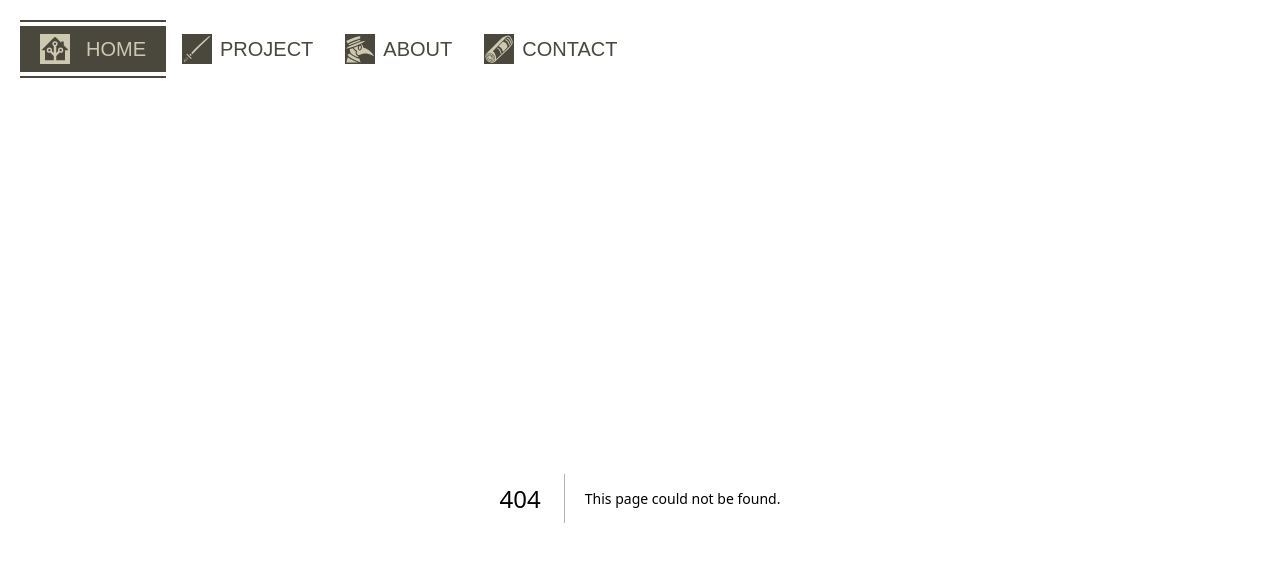
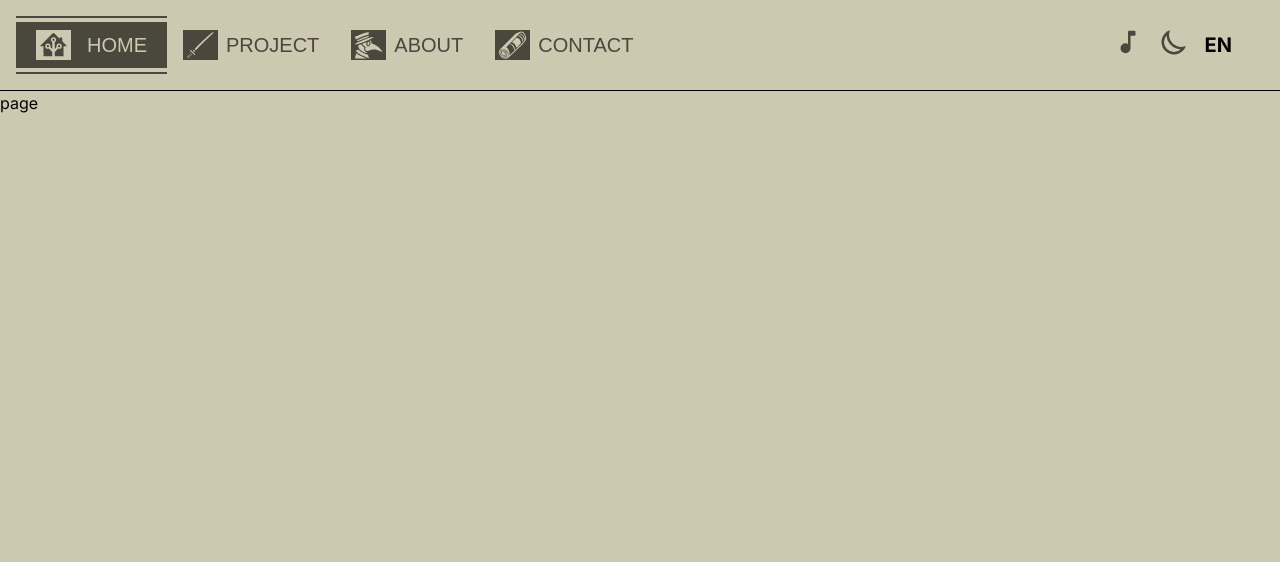
Before and after one commit to KevinArmache/Portfolio, a Next.js app: page /project in a window 1280 px wide. Before the commit this address had no page. Shown: the top 562 px of the page. Built offline with nearby package versions, Linux system fonts and the light colour scheme; a web font is replaced by a local one.

Commit message:
add: work on design of navbar

```diff
--- a/src/app/components/NavBar/NavBar.jsx
+++ b/src/app/components/NavBar/NavBar.jsx
@@ -7,18 +7,18 @@ const rodin = localFont({
 
 export default function NavBar() {
   return (
-    <div>
-      <div>
-        <ul className="flex p-5 items-center">
+    <div className="flex border-b border-black">
+      <div className=" w-3/4">
+        <ul className="flex p-4 items-center">
           <li>
             <div className="border mb-1 border-secondary-color"></div>
             <Link
               className="flex justify-center items-center bg-secondary-color px-3 py-2"
-              href={""}
+              href={"/"}
             >
               <svg
                 xmlns="http://www.w3.org/2000/svg"
-                width="30"
+                width="35"
                 height="30"
                 viewBox="0 0 24 24"
                 className="bg-primary-color mx-2"
@@ -38,12 +38,12 @@ export default function NavBar() {
           </li>
           <li>
             <Link
-              href={""}
+              href={"/project"}
               className=" flex justify-center items-center  px-3 "
             >
               <svg
                 xmlns="http://www.w3.org/2000/svg"
-                width="30"
+                width="35"
                 height="30"
                 viewBox="0 0 512 512"
                 className="bg-secondary-color m-1"
@@ -67,7 +67,7 @@ export default function NavBar() {
             >
               <svg
                 xmlns="http://www.w3.org/2000/svg"
-                width="30"
+                width="35"
                 height="30"
                 viewBox="0 0 512 512"
                 className="bg-secondary-color m-1 "
@@ -91,7 +91,7 @@ export default function NavBar() {
             >
               <svg
                 xmlns="http://www.w3.org/2000/svg"
-                width="30"
+                width="35"
                 height="30"
                 viewBox="0 0 32 32"
                 className="bg-secondary-color m-1 "
@@ -110,7 +110,150 @@ export default function NavBar() {
           </li>
         </ul>
       </div>
-      <div></div>
+      <div className="flex items-center px-10 justify-end w-1/4">
+        <div className="mx-2">
+          <button>
+            <svg
+              xmlns="http://www.w3.org/2000/svg"
+              width="30"
+              height="30"
+              viewBox="0 0 24 24"
+            >
+              <path
+                fill="#4a473d"
+                d="M10 21q-1.65 0-2.825-1.175T6 17q0-1.65 1.175-2.825T10 13q.575 0 1.063.138t.937.412V4q0-.425.288-.712T13 3h4q.425 0 .713.288T18 4v2q0 .425-.288.713T17 7h-3v10q0 1.65-1.175 2.825T10 21"
+              />
+            </svg>
+          </button>
+        </div>
+        <div className="mx-2">
+          <button>
+            <svg
+              xmlns="http://www.w3.org/2000/svg"
+              width="30"
+              height="30"
+              viewBox="0 0 24 24"
+            >
+              <g
+                fill="none"
+                stroke="#4a473d"
+                stroke-dasharray="2"
+                stroke-dashoffset="2"
+                stroke-linecap="round"
+                stroke-width="2"
+              >
+                <path d="M0 0">
+                  <animate
+                    fill="freeze"
+                    attributeName="d"
+                    begin="0.6s"
+                    dur="0.2s"
+                    values="M12 19v1M19 12h1M12 5v-1M5 12h-1;M12 21v1M21 12h1M12 3v-1M3 12h-1"
+                  />
+                  <animate
+                    fill="freeze"
+                    attributeName="stroke-dashoffset"
+                    begin="0.6s"
+                    dur="0.2s"
+                    values="2;0"
+                  />
+                </path>
+                <path d="M0 0">
+                  <animate
+                    fill="freeze"
+                    attributeName="d"
+                    begin="0.9s"
+                    dur="0.2s"
+                    values="M17 17l0.5 0.5M17 7l0.5 -0.5M7 7l-0.5 -0.5M7 17l-0.5 0.5;M18.5 18.5l0.5 0.5M18.5 5.5l0.5 -0.5M5.5 5.5l-0.5 -0.5M5.5 18.5l-0.5 0.5"
+                  />
+                  <animate
+                    fill="freeze"
+                    attributeName="stroke-dashoffset"
+                    begin="0.9s"
+                    dur="1.2s"
+                    values="2;0"
+                  />
+                </path>
+                <animateTransform
+                  attributeName="transform"
+                  dur="30s"
+                  repeatCount="indefinite"
+                  type="rotate"
+                  values="0 12 12;360 12 12"
+                />
+              </g>
+              <mask id="lineMdMoonAltToSunnyOutlineLoopTransition0">
+                <circle cx="12" cy="12" r="12" fill="#fff" />
+                <circle cx="12" cy="12" r="8">
+                  <animate
+                    fill="freeze"
+                    attributeName="r"
+                    dur="0.4s"
+                    values="8;4"
+                  />
+                </circle>
+                <circle cx="18" cy="6" r="12" fill="#fff">
+                  <animate
+                    fill="freeze"
+                    attributeName="cx"
+                    dur="0.4s"
+                    values="18;22"
+                  />
+                  <animate
+                    fill="freeze"
+                    attributeName="cy"
+                    dur="0.4s"
+                    values="6;2"
+                  />
+                  <animate
+                    fill="freeze"
+                    attributeName="r"
+                    dur="0.4s"
+                    values="12;3"
+                  />
+                </circle>
+                <circle cx="18" cy="6" r="10">
+                  <animate
+                    fill="freeze"
+                    attributeName="cx"
+                    dur="0.4s"
+                    values="18;22"
+                  />
+                  <animate
+                    fill="freeze"
+                    attributeName="cy"
+                    dur="0.4s"
+                    values="6;2"
+                  />
+                  <animate
+                    fill="freeze"
+                    attributeName="r"
+                    dur="0.4s"
+                    values="10;1"
+                  />
+                </circle>
+              </mask>
+              <circle
+                cx="12"
+                cy="12"
+                r="10"
+                fill="#4a473d"
+                mask="url(#lineMdMoonAltToSunnyOutlineLoopTransition0)"
+              >
+                <animate
+                  fill="freeze"
+                  attributeName="r"
+                  dur="0.4s"
+                  values="10;6"
+                />
+              </circle>
+            </svg>
+          </button>
+        </div>{" "}
+        <div className="mx-2">
+          <button className="font-bold text-xl">EN</button>
+        </div>
+      </div>
     </div>
   );
 }
--- /dev/null
+++ b/src/app/project/page.jsx
@@ -0,0 +1,5 @@
+import React from "react";
+
+export default function page() {
+  return <div>page</div>;
+}
```
